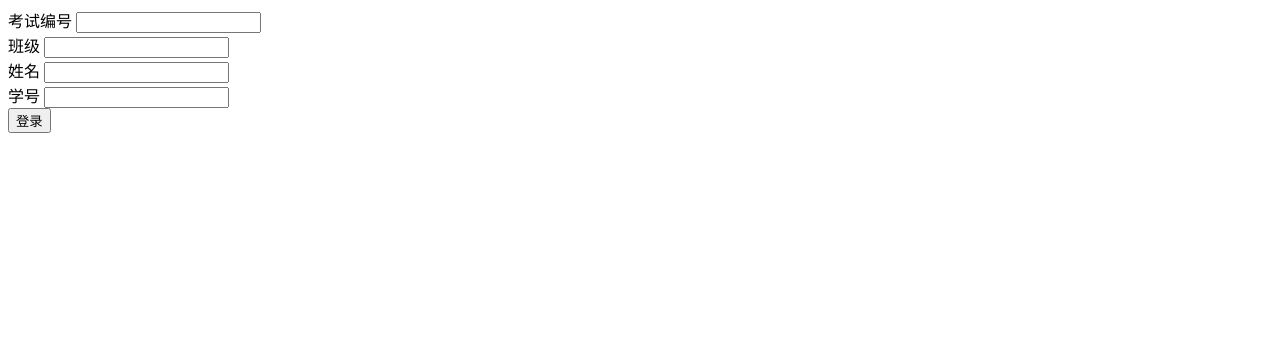
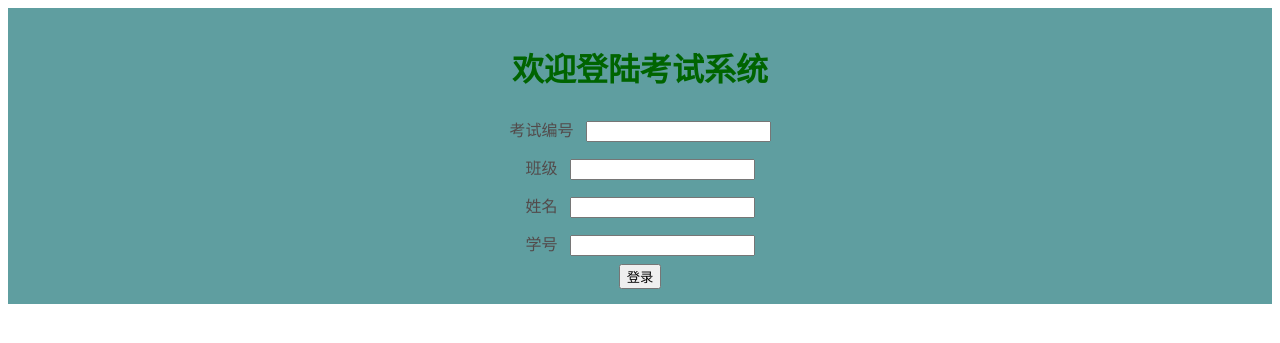
Before and after one commit to tanglw2020/django-mysite, a Django app: page /polls/ in a window 1280 px wide. Shown: the top 343 px of the page. Run offline with Django 3.2, Linux system fonts and the light colour scheme.

Commit message:
feat: add style for login page

```diff
--- a/polls/forms.py
+++ b/polls/forms.py
@@ -22,5 +22,5 @@ class StudentForm(forms.Form):
             self.add_error('exam_id', '考试编号不存在')
         else:
             exam = Exam.objects.get(id=exam_id)
-            if exam.pub_date < timezone.now() - datetime.timedelta(days=1):
-                self.add_error('exam_id', '考试编号不是当天的')
+            # if exam.pub_date < timezone.now() - datetime.timedelta(days=1):
+            #     self.add_error('exam_id', '考试编号不是当天的')
--- a/polls/templates/polls/login.html
+++ b/polls/templates/polls/login.html
@@ -3,20 +3,58 @@
 
 <head>
     <meta charset="UTF-8">
-    <title>登录页面</title>
+    <title>考生登录页面</title>
+    <style type="text/css">
+        .login {
+            height: 80%;
+            padding: 15px 16px;
+            background-color:cadetblue;
+            text-align: center;
+        }
+
+        .login h1 {
+            text-align: center;
+            color:darkgreen;
+        }
+
+        .login .form-row {
+            padding: 3px 0;
+            float: left;
+            width: 100%;
+            border-bottom: none;
+        }
+
+        .login .form-row label {
+            padding-right: 0.5em;
+            line-height: 2em;
+            font-size: 1em;
+            clear: both;
+            color: rgb(83, 75, 75);
+        }
+    </style>
 </head>
 
 <body>
+    <div class="login">
+    <h1>欢迎登陆考试系统</h1>
     <form action="" method="POST">
         {% csrf_token %}
         {{ form.non_field_errors }}
+        <div class="form-row">
         {% include "polls/form_item.html" with form_item=form.exam_id %}
+        </div>
+        <div class="form-row">
         {% include "polls/form_item.html" with form_item=form.class_name %}
+        </div>
+        <div class="form-row">
         {% include "polls/form_item.html" with form_item=form.name %}
+        </div>
+        <div class="form-row">
         {% include "polls/form_item.html" with form_item=form.student_id %}
+        </div>
 
-        <input type="submit" value="登录">
-    </form>
+        <input type="submit" value="登录" class="login-submit">
+    </form></div>
 </body>
 
 </html>
```
Also changed, not shown: polls/templates/polls/exampage_choicequestioin.html (+17 -5 lines), polls/static/polls/css/base.css (line endings or trailing spaces).
